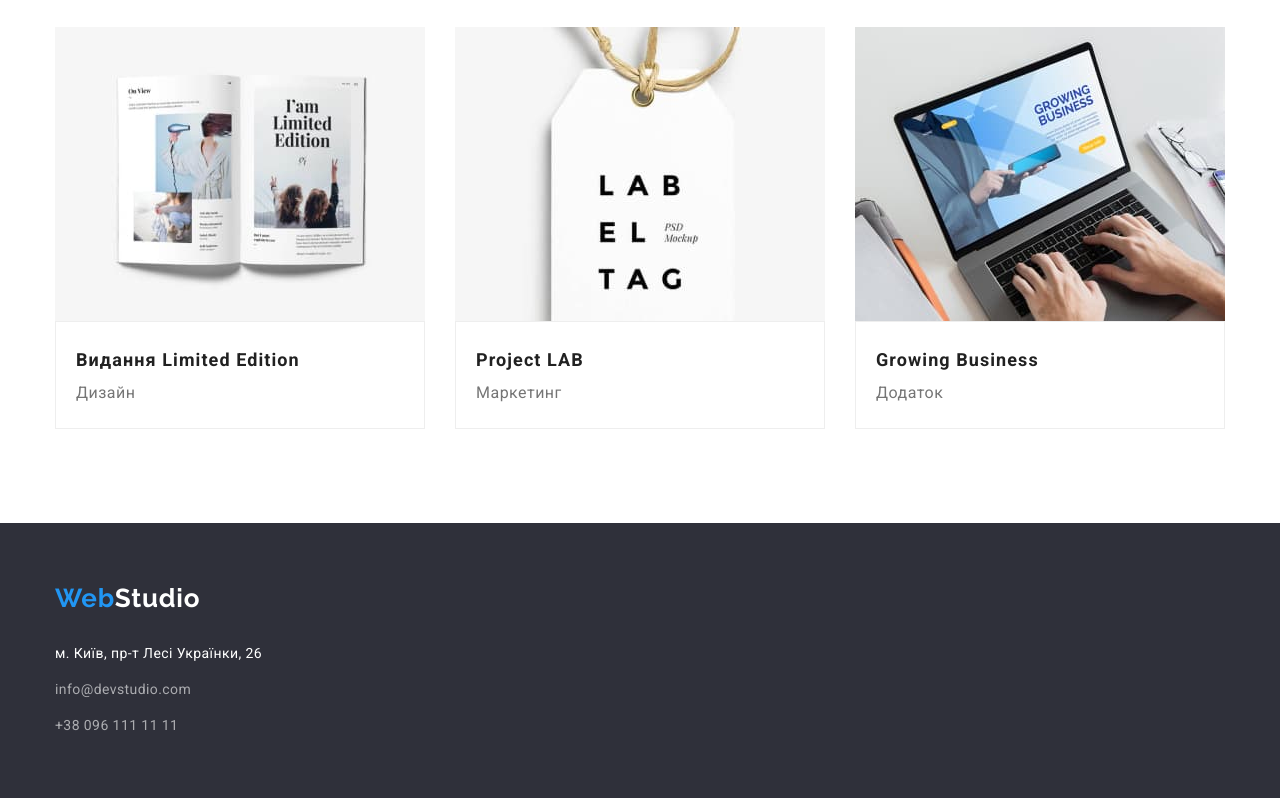
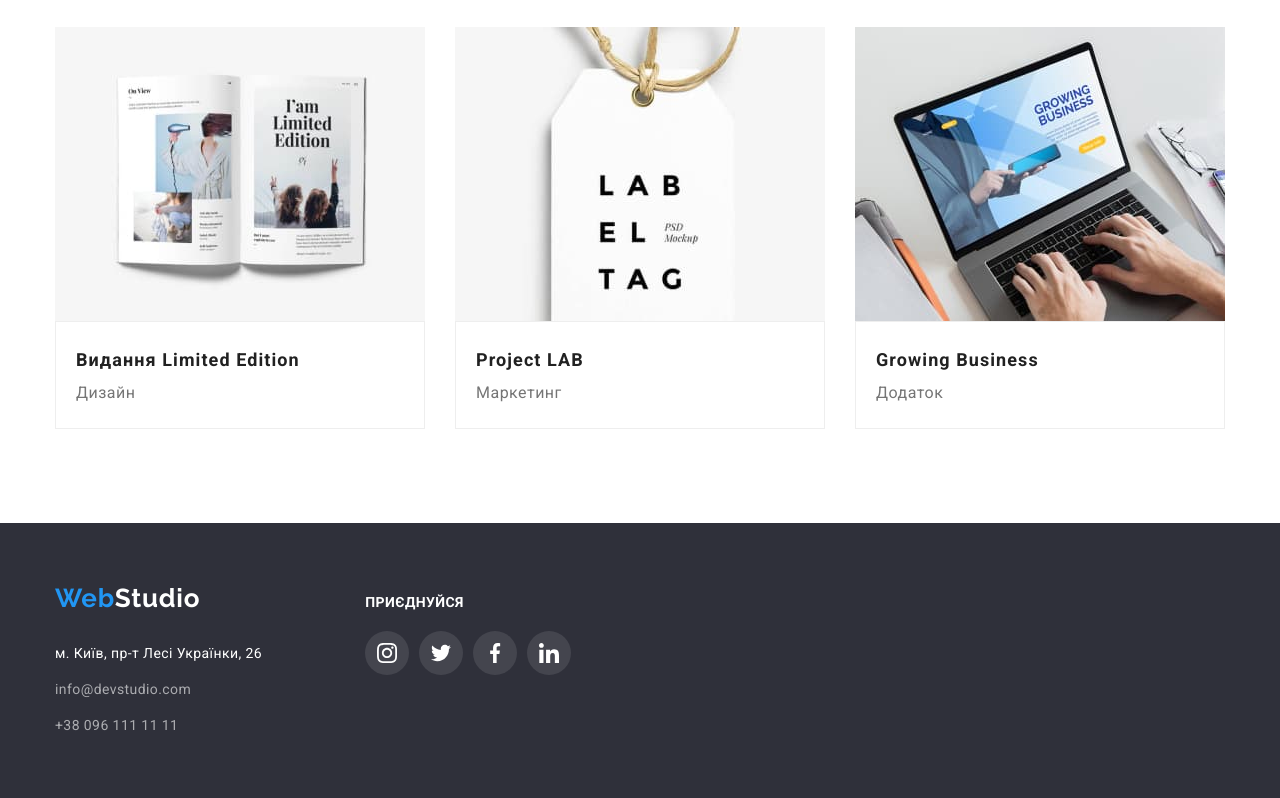
Before and after one commit to Gorodeckii912/goit-markup-hw-04, a plain HTML site: page portfolio.html in a window 1280 px wide. Shown: the part 1107-1905 px from the top of the page. Drawn offline with nearby package versions, Linux system fonts and the light colour scheme.

Commit message:
Update portfolio.html

```diff
--- a/portfolio.html
+++ b/portfolio.html
@@ -40,16 +40,17 @@
               </a>
             </li>
             <li>
+
               <a href="#adres" class="TextNAV links contactsP"> Контакти </a>
             </li>
-          </ul>
-          <a href="mailto:info@devstudio.com" class="mit links mailmargin"
+          </ul><div class="logonavflex">
+          <a href="mailto:info@devstudio.com" class="mit mailmargin mail"
             >info@devstudio.com</a
           >
 
-          <a href="tel:++380961111111" class="mit links telmargin"
+          <a href="tel:+380961111111" class="mit tel"
             >+38 096 111 11 11</a
-          >
+          ></div>
         </nav>
       </div>
     </header>
@@ -203,7 +204,8 @@
 
     <!-- nogi -->
     <footer class="foot">
-      <div class="container">
+      <div class="container conFlex">
+        <div>
           <a href="" class="links">
             <p class="logo logodown">Web<span class="logo3">Studio</span></p></a
           >
@@ -231,6 +233,41 @@
             </ul>
           </address>
         </div>
+
+        <div class="unaited">
+          <h3 class="unaited-h3">Приєднуйся</h3>
+          <ul class="footer-soc">
+            <li class="footer-soc-items">
+              <a class="footer-soc-link" href="#">
+                <svg width="20" height="20" class="footer-soc-icon">
+                  <use href="./images/icons.svg#icon-instagram-2"></use>
+                </svg>
+              </a>
+            </li>
+            <li class="footer-soc-items">
+              <a class="footer-soc-link" href="#">
+                <svg width="20" height="20" class="footer-soc-icon">
+                  <use href="./images/icons.svg#icon-twitter-1"></use>
+                </svg>
+              </a>
+            </li>
+            <li class="footer-soc-items">
+              <a class="footer-soc-link" href="#">
+                <svg width="20" height="20" class="footer-soc-icon">
+                  <use href="./images/icons.svg#icon-facebook-1"></use>
+                </svg>
+              </a>
+            </li>
+            <li class="footer-soc-items">
+              <a class="footer-soc-link" href="#">
+                <svg width="20" height="20" class="footer-soc-icon">
+                  <use href="./images/icons.svg#icon-linkedin-1"></use>
+                </svg>
+              </a>
+            </li>
+          </ul>
+        </div>
+      </div>
     </footer>
   </body>
 </html>
```
Lines whose indentation alone changed are shown as unchanged.
